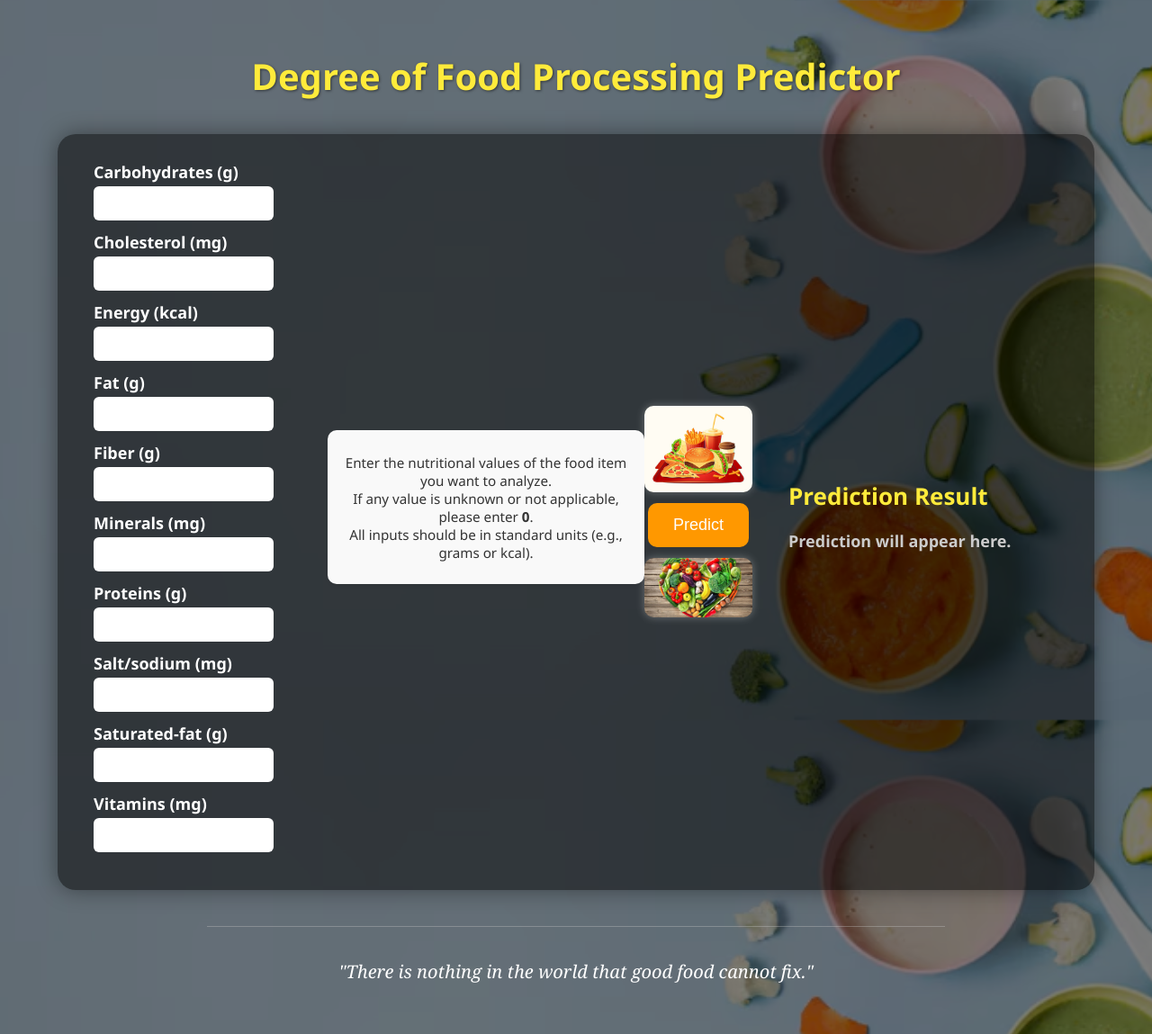
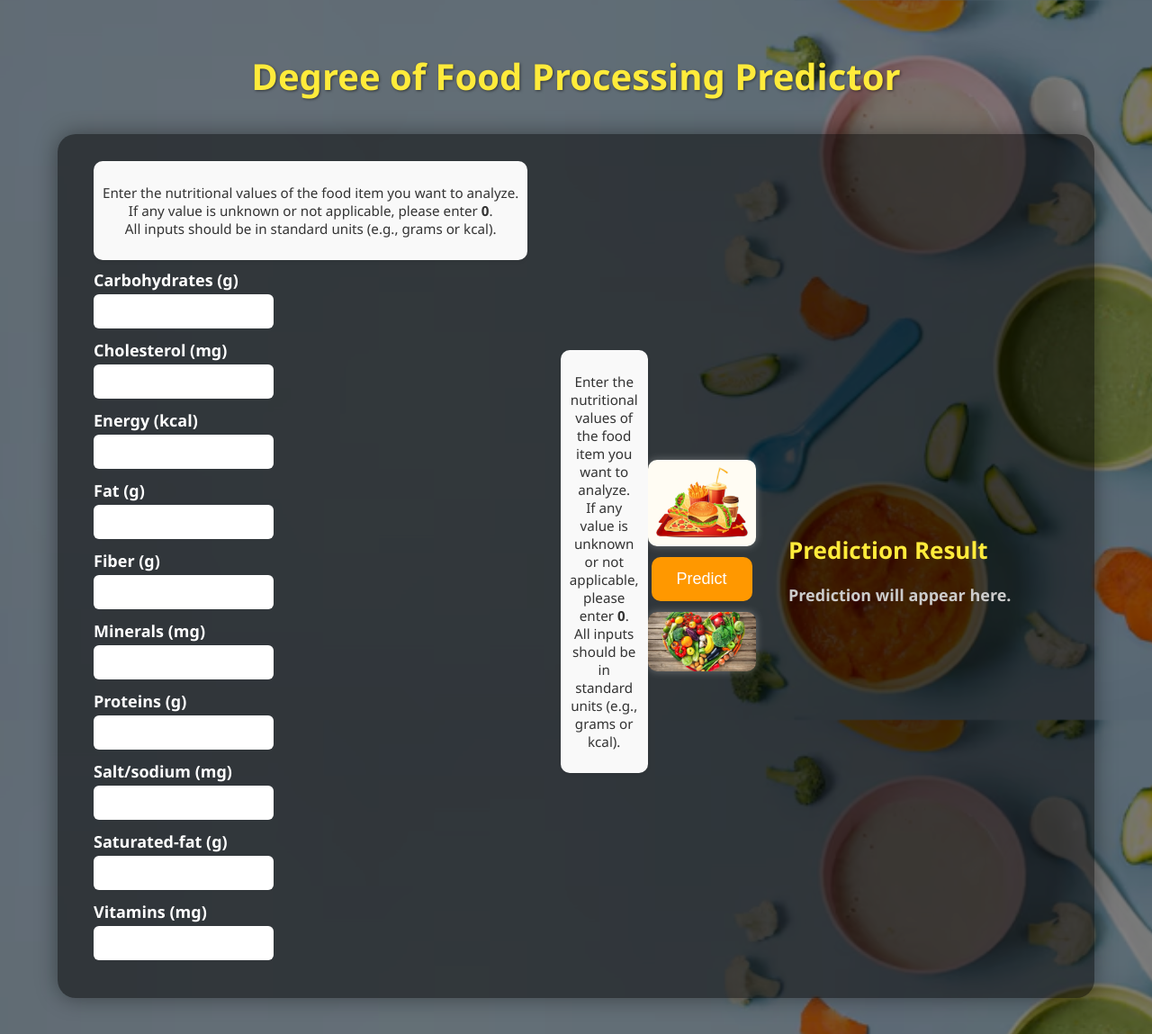
Before and after one commit to naveencoco/FoodProcessing-predictioin, a Flask app: page / in a window 1280 px wide. Shown: the top 1149 px of the page at 90% size. Run offline with Flask 3, Linux system fonts and the light colour scheme; parts of the project's set-up code (start-up, migrations or seed data) failed here and were passed over.

Commit message:
🧾 Moved user instruction text to input section

```diff
--- a/templates/index.html
+++ b/templates/index.html
@@ -15,6 +15,15 @@
         <div class="main-layout">
             <!-- Inputs Column -->
             <div class="input-section">
+    <!-- ✅ User guidance text added here -->
+    <div class="info-text">
+        <p>
+            Enter the nutritional values of the food item you want to analyze. <br>
+            If any value is unknown or not applicable, please enter <strong>0</strong>. <br>
+            All inputs should be in standard units (e.g., grams or kcal).
+        </p>
+    </div>
+
     {% for feature in features %}
         <div class="input-block">
             <label>{{ feature.replace('_', ' ').replace('(g)', '(g)').replace('(mg)', '(mg)').capitalize() }}</label>
@@ -22,6 +31,7 @@
         </div>
     {% endfor %}
 </div>
+
 
             <!-- Predict Button Column -->
             <!-- Predict Button Column -->
```
Lines whose indentation alone changed are shown as unchanged.
